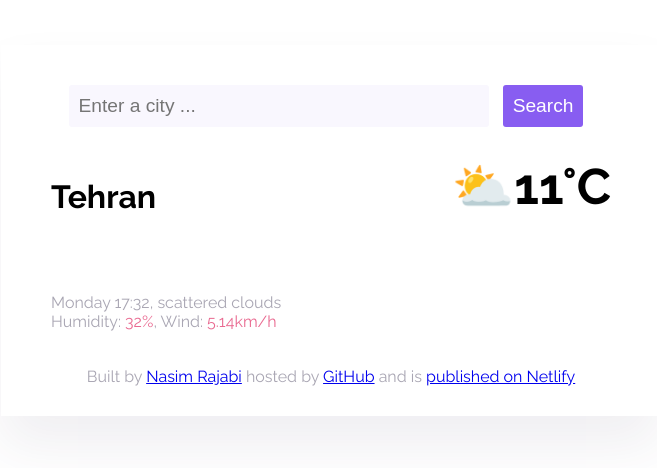
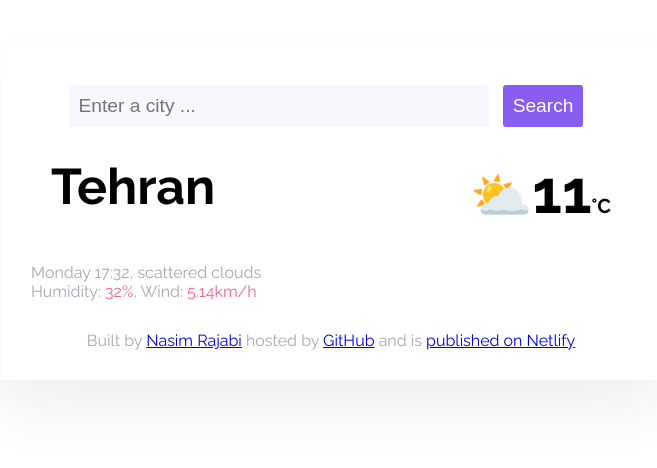
Before and after one commit to nasimrjb/my-weather-app, a plain HTML site: page index.html in a window 1280 px wide. Shown: the whole page, without its empty margins (309-966 px from the left). Drawn offline with Linux system fonts and the light colour scheme; a web font is replaced by a local one.

Commit message:
edited temperature CSS

```diff
--- a/index.html
+++ b/index.html
@@ -28,11 +28,11 @@
     <main>
       <div class="weather">
         <h1>Tehran</h1>
-        <div class="temperature">⛅11°C</div>
+        <div class="temperature"><span class="icon">⛅</span><span class="temp">11</span><span class="degree">°C</span></div>
         </div>
         <p>
           Monday 17:32, scattered clouds <br />
-          Humidity: <span>32%</span>, Wind: <span>5.14km/h</span>
+          Humidity: <span class="pink">32%</span>, Wind: <span class="pink">5.14km/h</span>
         </p>
     </div>
     </main>
--- a/styles.css
+++ b/styles.css
@@ -28,15 +28,15 @@
   color: white;
 }
 h1 {
-  display: flex;
-  justify-content: space-between;
   max-width: 300px;
+  border: none;
+  margin: 0;
+  font-size: 50px;
 }
 .temperature {
-  display: flex;
-  justify-content: right;
   font-size: 50px;
   font-weight: 700;
+  padding: 0px;
 }
 .weather {
   padding: 20px;
@@ -45,13 +45,25 @@ h1 {
 }
 p {
   text-align: left;
-  padding: 20px;
   color: #a9a6b3;
 }
 
-span {
+.pink {
   color: #e96990;
 }
 footer {
   color: #a9a6b3;
+  margin-top: 30px;
 }
+.degree {
+  font-size: 20px;
+  line-height: 24px;
+  justify-content: space-between;
+  margin-bottom: 20px;
+}
+.temp {
+  font-size: larger;
+}
+.icon {
+  margin-bottom: 0;
+}
```
